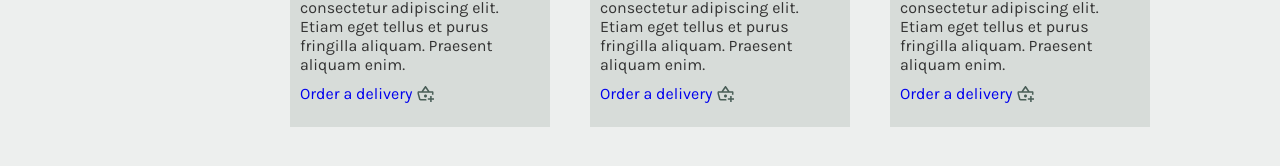
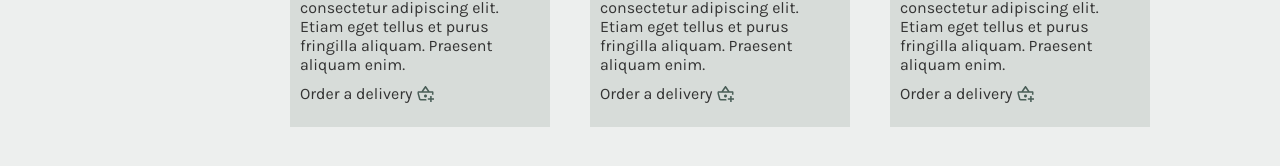
Before and after one commit to stworekAsiorek/little-lemon-app, a React (Create React App) app: page / in a window 1280 px wide. Shown: the part 1030-1196 px from the top of the page. Built offline with nearby package versions, Linux system fonts and the light colour scheme; a web font is replaced by a local one.

Commit message:
Improves links styling

```diff
--- a/src/App.css
+++ b/src/App.css
@@ -38,6 +38,11 @@ p{
   font-weight: 400;
 }
 
+a{
+  color: #333333;
+  text-decoration: none;
+}
+
 .highlight{
   font-weight: 800;
 }
--- a/src/components/Button.js
+++ b/src/components/Button.js
@@ -2,9 +2,9 @@ import './Button.css'
 
 function Button(props){
     return (
-        <a href={props.href}>
-            <button style={props.style}>{props.text}</button>
-        </a>
+            <button style={props.style}>
+                <a href={props.href}>{props.text}</a>
+            </button>
     )
 }
 
--- a/src/components/Footer.css
+++ b/src/components/Footer.css
@@ -17,7 +17,6 @@ footer li{
 
 footer li a {
   display: block;
-  color: #333333;
   text-decoration: none;
 }
 
@@ -50,7 +49,3 @@ div.social-media{
 .small-margin{
     margin-bottom: 20px;
 }
-
-h4.social-media{
-    color: #495E57;
-}
```
